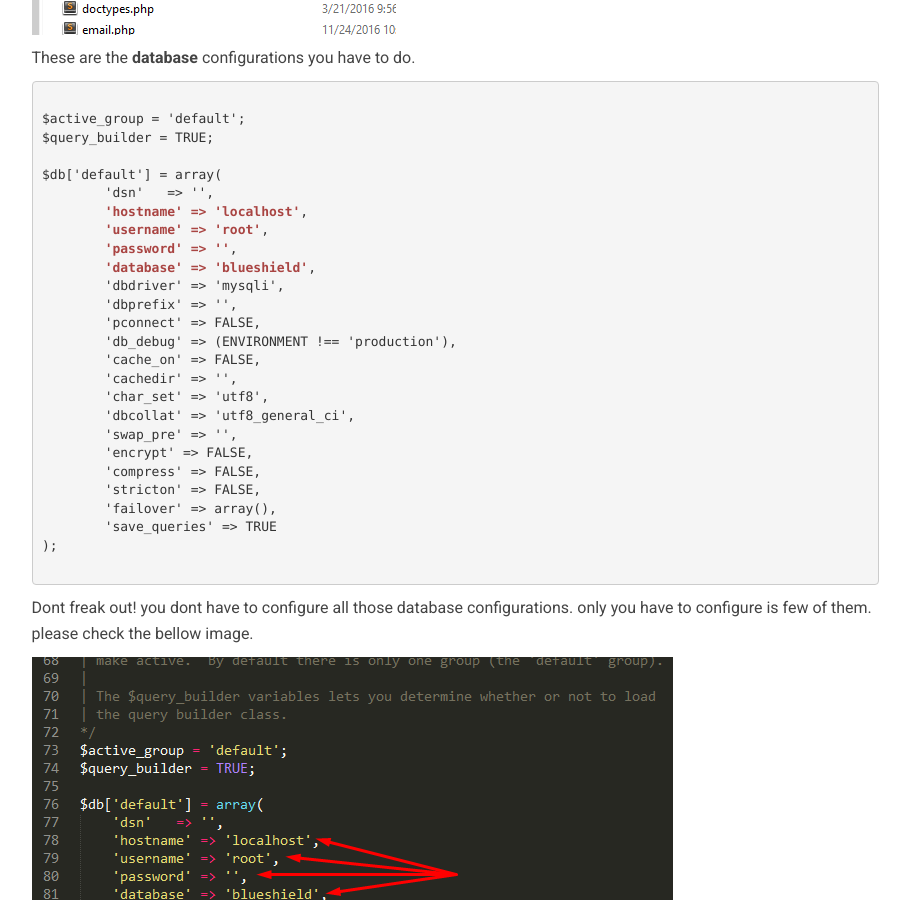
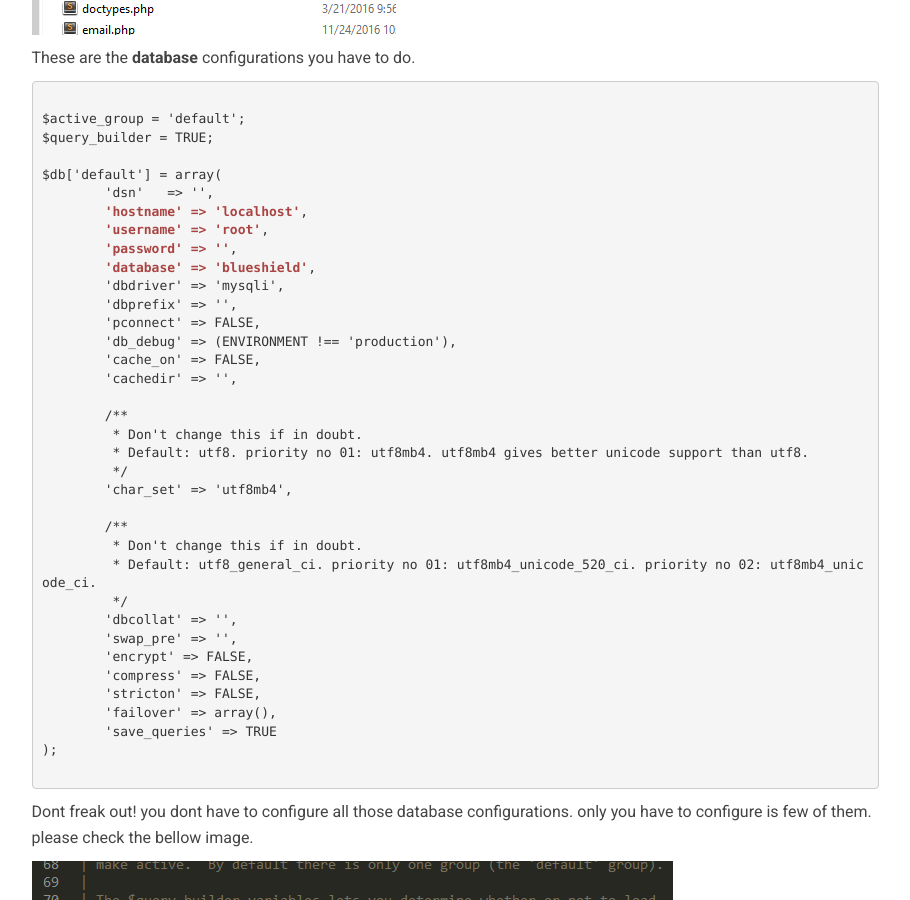
Before and after one commit to scriptsdemostack/blueshield_docs, a Jekyll site: the page built from _posts/2016-11-23-configuration.html, in a window 1280 px wide and 900 px high, scrolled down 1864 px. Shown: the whole window, without its empty margins (331-1241 px from the left). Built offline with Jekyll 4.4.1, drawn with Linux system fonts in a browser that asks for light colours.

Commit message:
Add files via upload

```diff
--- a/_posts/2016-11-23-configuration.html
+++ b/_posts/2016-11-23-configuration.html
@@ -92,8 +92,18 @@ $db['default'] = array(
 	'db_debug' => (ENVIRONMENT !== 'production'),
 	'cache_on' => FALSE,
 	'cachedir' => '',
-	'char_set' => 'utf8',
-	'dbcollat' => 'utf8_general_ci',
+
+	/**
+	 * Don't change this if in doubt.
+	 * Default: utf8. priority no 01: utf8mb4. utf8mb4 gives better unicode support than utf8.
+	 */
+	'char_set' => 'utf8mb4',
+
+	/**
+	 * Don't change this if in doubt.
+	 * Default: utf8_general_ci. priority no 01: utf8mb4_unicode_520_ci. priority no 02: utf8mb4_unicode_ci.
+	 */
+	'dbcollat' => '',
 	'swap_pre' => '',
 	'encrypt' => FALSE,
 	'compress' => FALSE,
```
